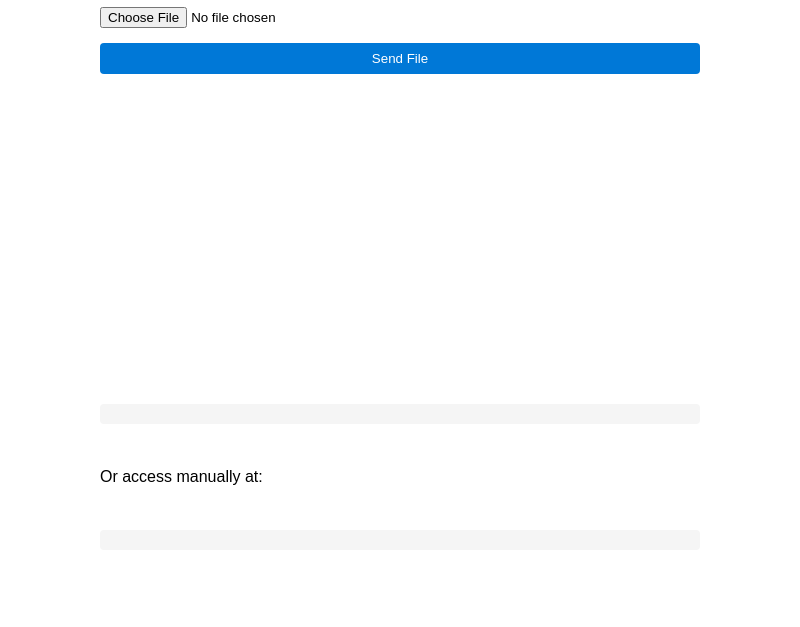
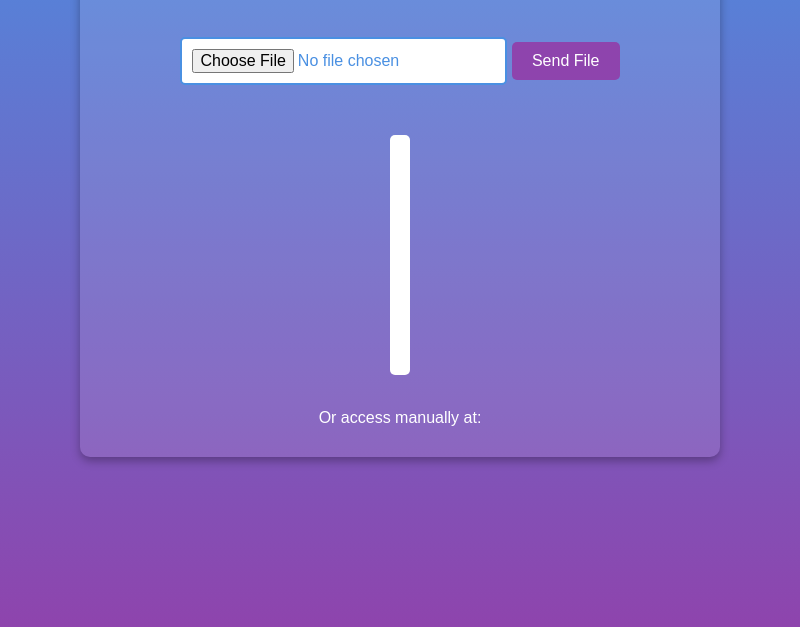
Before and after one commit to SnaiKun/SnnaiFileTransfer, an Electron app: page index.html in a window 800 px wide. Shown: the part 173-800 px from the top of the page. Drawn offline with Linux system fonts and the light colour scheme; no server answers.

Commit message:
Update index.html

```diff
--- a/index.html
+++ b/index.html
@@ -1,48 +1,13 @@
 <!DOCTYPE html>
 <html>
 <head>
-  <title>File Transfer</title>
-  <style>
-    body {
-      font-family: Arial, sans-serif;
-      max-width: 600px;
-      margin: 0 auto;
-      padding: 20px;
-    }
-    .container {
-      display: flex;
-      flex-direction: column;
-      gap: 15px;
-    }
-    #status {
-      min-height: 20px;
-      color: #666;
-      font-style: italic;
-    }
-    #fileUrl {
-      word-break: break-all;
-      background: #f5f5f5;
-      padding: 10px;
-      border-radius: 4px;
-      font-family: monospace;
-    }
-    button {
-      padding: 8px 16px;
-      background: #0078d7;
-      color: white;
-      border: none;
-      border-radius: 4px;
-      cursor: pointer;
-    }
-    button:disabled {
-      background: #cccccc;
-      cursor: not-allowed;
-    }
-  </style>
+  <meta charset="UTF-8" />
+  <link rel="stylesheet" href="style.css" />
+  <title>Snnai File Transfer</title>
 </head>
 <body>
   <div class="container">
-    <h1>Send Files to Phone</h1>
+    <h1>Snnai File Transfer</h1>
 
     <!-- IP Address Display -->
     <p id="ipDisplay">Detecting your network IP...</p>
```
